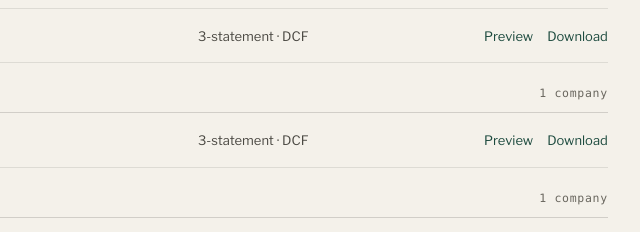
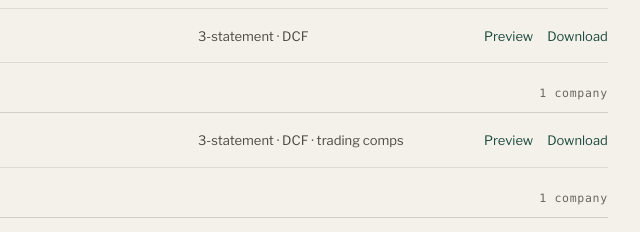
Before and after one commit to tylerharrrb-glitch/AhmedWaelPortfolio, a plain HTML site: page index.html in a window 1280 px wide. Shown: the part 3840-4072 px from the top of the page, 621-1261 px from the left. Drawn offline with nearby package versions, Linux system fonts and the light colour scheme; a web font is replaced by a local one.

Commit message:
Update ABUK and AAPL valuation models
Refresh Abu Qir Fertilizers (EGP 77.05, 2026-11-17) and Apple (USD 354.88, 2026-11-12) workbooks. Apple model now includes a COMPS sheet, so its Scope reads 3-statement · DCF · trading comps.

Co-Authored-By: Claude Opus 5.5 <noreply@anthropic.com>
Claude-Session: https://claude.ai/code/session_01TSsk2Bqqumcyns4BUVLKQt

```diff
--- a/index.html
+++ b/index.html
@@ -564,7 +564,7 @@
                 <span class="mono lib-ticker">AAPL</span>
                 <span class="lib-name">Apple</span>
                 <span class="lib-sector">Technology</span>
-                <span class="lib-scope">3-statement · DCF</span>
+                <span class="lib-scope">3-statement · DCF · trading comps</span>
                 <span class="lib-files"><a href="https://view.officeapps.live.com/op/view.aspx?src=https%3A%2F%2Fahmedwael.pages.dev%2Fmodels%2FApple-AAPL-Valuation-Model.xlsx" target="_blank" rel="noopener">Preview</a><a href="https://ahmedwael.pages.dev/models/Apple-AAPL-Valuation-Model.xlsx">Download</a></span>
               </div>
             </div>
```
Also changed, not shown: 2 other files.
